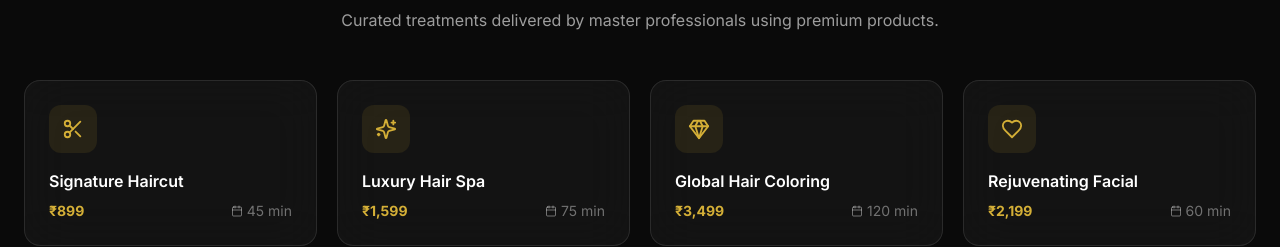
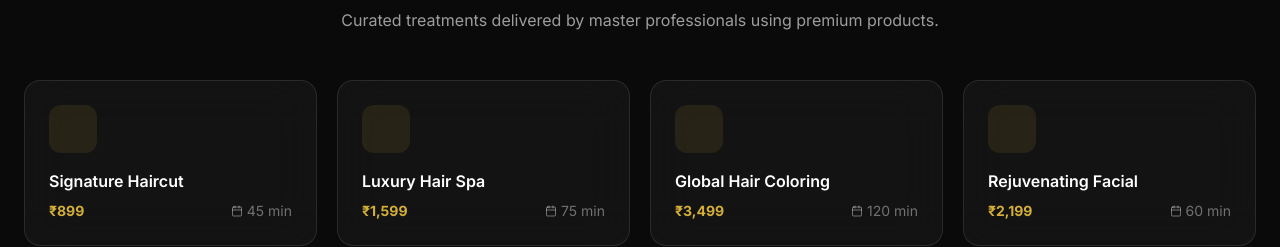
Before and after one commit to PawanPaswan-dev/salonpro-elite, a Next.js app: page / in a window 1280 px wide. Shown: the part 1126-1373 px from the top of the page. Built offline with nearby package versions, Linux system fonts and the light colour scheme.

Commit message:
Update demoData.ts

```diff
--- a/data/demoData.ts
+++ b/data/demoData.ts
@@ -42,20 +42,20 @@ export interface Service {
   category: string;
   price: number;
   duration: number;
-  icon: LucideIcon;
+  icon: string;
   benefits: string[];
   popularity: number;
 }
 
 export const SERVICES: Service[] = [
-  { id: 1, name: "Signature Haircut", category: "Hair", price: 899, duration: 45, icon: Scissors, benefits: ["Precision styling by senior stylist", "Includes wash & blow-dry", "Personalized consultation"], popularity: 92 },
-  { id: 2, name: "Luxury Hair Spa", category: "Hair", price: 1599, duration: 75, icon: Sparkles, benefits: ["Deep nourishing treatment", "Scalp massage therapy", "Repairs damaged hair"], popularity: 81 },
-  { id: 3, name: "Global Hair Coloring", category: "Hair", price: 3499, duration: 120, icon: Gem, benefits: ["Premium ammonia-free color", "Long-lasting shine", "Customized shade matching"], popularity: 76 },
-  { id: 4, name: "Rejuvenating Facial", category: "Skin", price: 2199, duration: 60, icon: Heart, benefits: ["Deep cleansing & exfoliation", "Anti-aging formulation", "Instant glow boost"], popularity: 88 },
-  { id: 5, name: "Beard Styling & Sculpt", category: "Grooming", price: 499, duration: 30, icon: Flame, benefits: ["Sharp, defined contours", "Hot towel finish", "Beard oil application"], popularity: 70 },
-  { id: 6, name: "Nail Care & Art", category: "Nails", price: 999, duration: 50, icon: Star, benefits: ["Manicure & pedicure", "Gel polish options", "Custom nail art"], popularity: 65 },
-  { id: 7, name: "Bridal Makeup Package", category: "Bridal", price: 24999, duration: 180, icon: Crown, benefits: ["HD airbrush makeup", "Trial session included", "Dedicated bridal artist"], popularity: 95 },
-  { id: 8, name: "Keratin Smoothing Treatment", category: "Hair", price: 5999, duration: 150, icon: Zap, benefits: ["Frizz-free for up to 4 months", "Adds natural shine", "Strengthens hair fiber"], popularity: 84 },
+  { id: 1, name: "Signature Haircut", category: "Hair", price: 899, duration: 45, icon: "Scissors", benefits: ["Precision styling by senior stylist", "Includes wash & blow-dry", "Personalized consultation"], popularity: 92 },
+  { id: 2, name: "Luxury Hair Spa", category: "Hair", price: 1599, duration: 75, icon: "Sparkles", benefits: ["Deep nourishing treatment", "Scalp massage therapy", "Repairs damaged hair"], popularity: 81 },
+  { id: 3, name: "Global Hair Coloring", category: "Hair", price: 3499, duration: 120, icon: "Gem", benefits: ["Premium ammonia-free color", "Long-lasting shine", "Customized shade matching"], popularity: 76 },
+  { id: 4, name: "Rejuvenating Facial", category: "Skin", price: 2199, duration: 60, icon: "Heart", benefits: ["Deep cleansing & exfoliation", "Anti-aging formulation", "Instant glow boost"], popularity: 88 },
+  { id: 5, name: "Beard Styling & Sculpt", category: "Grooming", price: 499, duration: 30, icon: "Flame", benefits: ["Sharp, defined contours", "Hot towel finish", "Beard oil application"], popularity: 70 },
+  { id: 6, name: "Nail Care & Art", category: "Nails", price: 999, duration: 50, icon: "Star", benefits: ["Manicure & pedicure", "Gel polish options", "Custom nail art"], popularity: 65 },
+  { id: 7, name: "Bridal Makeup Package", category: "Bridal", price: 24999, duration: 180, icon: "Crown", benefits: ["HD airbrush makeup", "Trial session included", "Dedicated bridal artist"], popularity: 95 },
+  { id: 8, name: "Keratin Smoothing Treatment", category: "Hair", price: 5999, duration: 150, icon:" Zap", benefits: ["Frizz-free for up to 4 months", "Adds natural shine", "Strengthens hair fiber"], popularity: 84 },
 ];
 
 /* ============================================================
```
